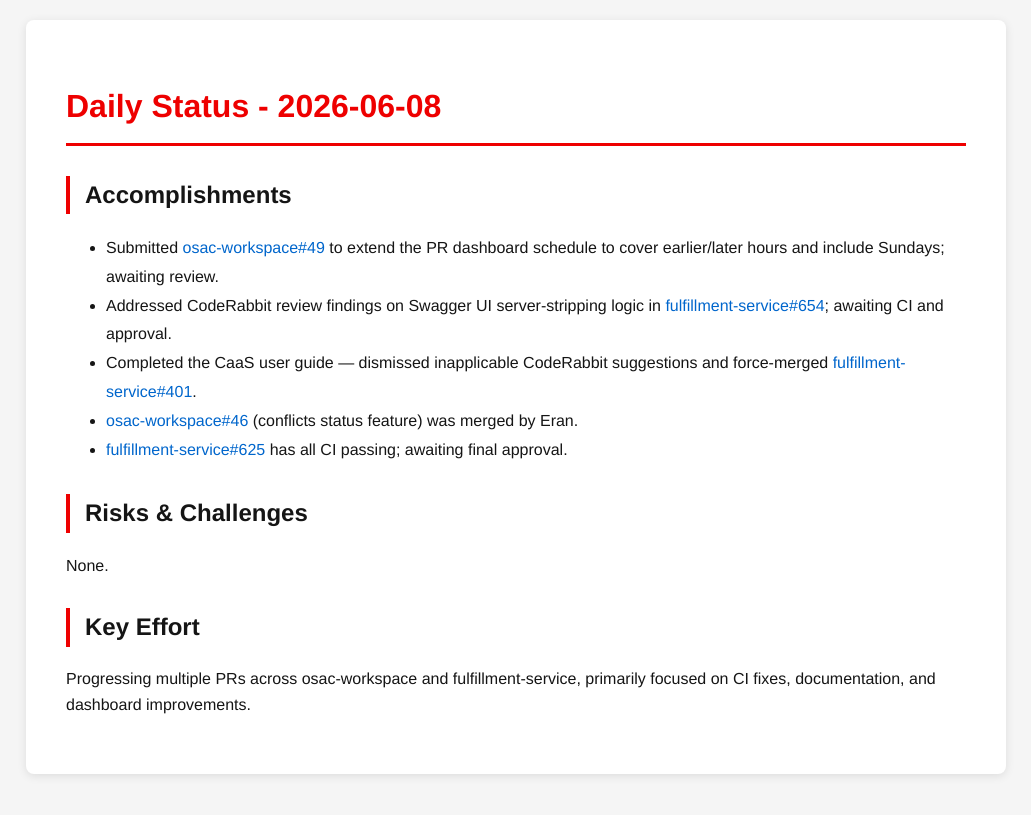
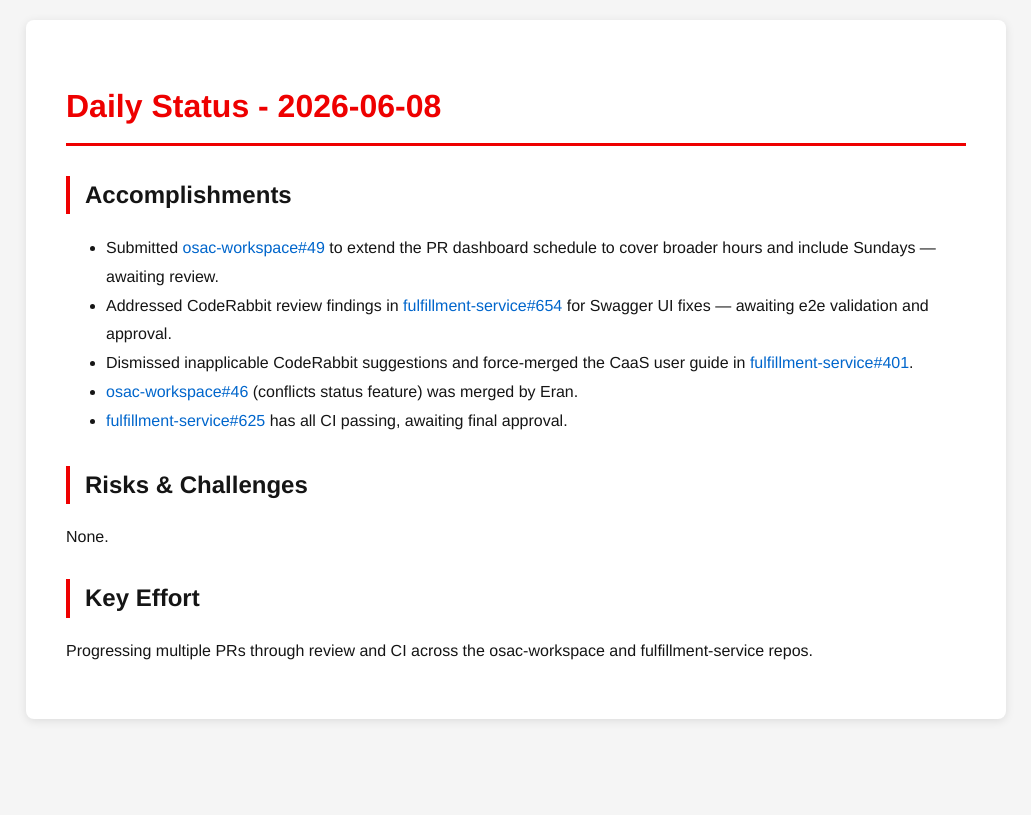
Before and after one commit to tzvatot/daily-status, a Jekyll site: the page built from 2026-06-08.md, in a window 1280 px wide. Shown: the top 815 px of the page, without its empty margins (124-1155 px from the left). Built offline with Jekyll 4.4.1, drawn with Linux system fonts in a browser that asks for light colours.

Commit message:
Daily status update - 2026-06-08

```diff
--- a/2026-06-08.md
+++ b/2026-06-08.md
@@ -7,14 +7,14 @@
 # Daily Status - 2026-06-08
 
 ## Accomplishments
-- Submitted [osac-workspace#49](https://github.com/osac-project/osac-workspace/pull/49) to extend the PR dashboard schedule to cover earlier/later hours and include Sundays; awaiting review.
-- Addressed CodeRabbit review findings on Swagger UI server-stripping logic in [fulfillment-service#654](https://github.com/osac-project/fulfillment-service/pull/654); awaiting CI and approval.
-- Completed the CaaS user guide — dismissed inapplicable CodeRabbit suggestions and force-merged [fulfillment-service#401](https://github.com/osac-project/fulfillment-service/pull/401).
+- Submitted [osac-workspace#49](https://github.com/osac-project/osac-workspace/pull/49) to extend the PR dashboard schedule to cover broader hours and include Sundays — awaiting review.
+- Addressed CodeRabbit review findings in [fulfillment-service#654](https://github.com/osac-project/fulfillment-service/pull/654) for Swagger UI fixes — awaiting e2e validation and approval.
+- Dismissed inapplicable CodeRabbit suggestions and force-merged the CaaS user guide in [fulfillment-service#401](https://github.com/osac-project/fulfillment-service/pull/401).
 - [osac-workspace#46](https://github.com/osac-project/osac-workspace/pull/46) (conflicts status feature) was merged by Eran.
-- [fulfillment-service#625](https://github.com/osac-project/fulfillment-service/pull/625) has all CI passing; awaiting final approval.
+- [fulfillment-service#625](https://github.com/osac-project/fulfillment-service/pull/625) has all CI passing, awaiting final approval.
 
 ## Risks & Challenges
 None.
 
 ## Key Effort
-Progressing multiple PRs across osac-workspace and fulfillment-service, primarily focused on CI fixes, documentation, and dashboard improvements.
+Progressing multiple PRs through review and CI across the osac-workspace and fulfillment-service repos.
```
